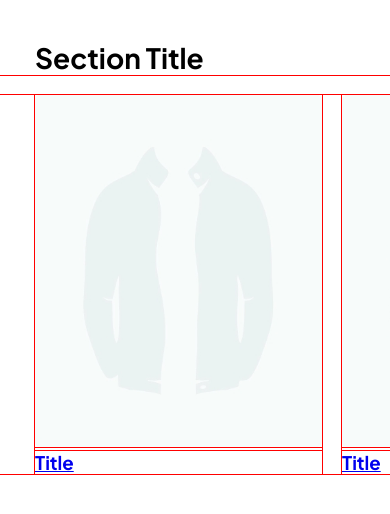
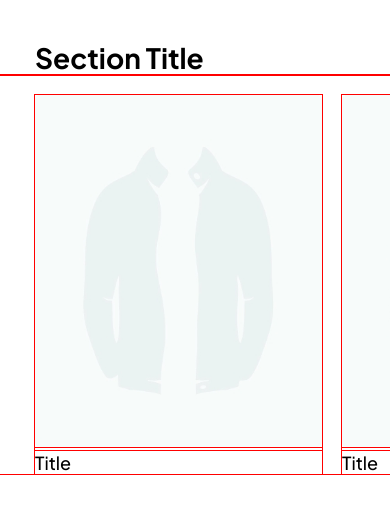
Before and after one commit to asbhogal/Venture-Stream-Responsive-Product-Carousel-Component-JS-Alt, a website built with Vite: page index.html in a window 390 px wide. Built offline with nearby package versions, Linux system fonts and the light colour scheme; files whose address does not match are found by name.

Commit message:
further changes to styling - typography and responsive

```diff
--- a/src/scss/_components/_app.scss
+++ b/src/scss/_components/_app.scss
@@ -7,20 +7,31 @@
   }
   &__container {
     flex-direction: column;
-    gap: 20px;
     overflow-x: hidden;
     &__container-title {
       font-size: clamp(1.75rem, 1.6562rem + 0.382vw, 2rem);
+      font-weight: 700;
     }
     &__carousel {
       display: flex;
       gap: 20px;
+      padding-top: 20px;
       overflow-x: scroll;
+      &::-webkit-scrollbar {
+        display: none;
+      }
       &__product-card {
+        text-decoration: none;
         transition: $transition;
         &:hover {
           scale: 1.05;
           transition: $transition;
+        }
+        &__product-title {
+          color: $black;
+          font-size: 18px;
+          font-weight: 500;
+          text-decoration: none;
         }
         &__product-arrow-container {
           display: none;
--- a/src/scss/_partials/_variables.scss
+++ b/src/scss/_partials/_variables.scss
@@ -1,3 +1,8 @@
+/**** COLORS ****/
+
+$black: #000000;
+$white: #000000;
+
 /**** TRANSITIONS ****/
 
 $transition: 0.15s all ease-in-out;
```
